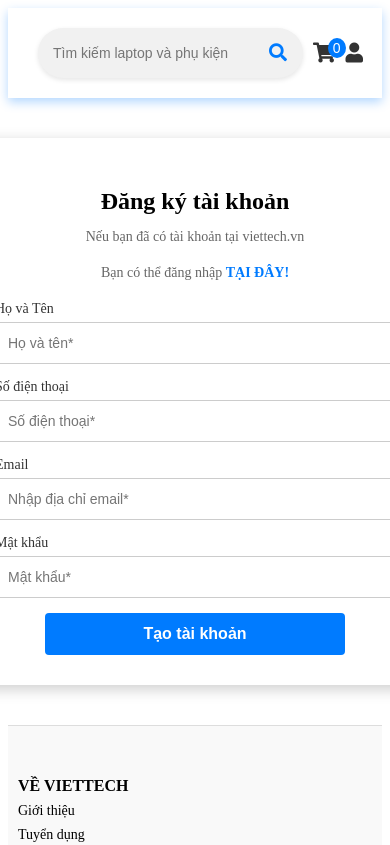
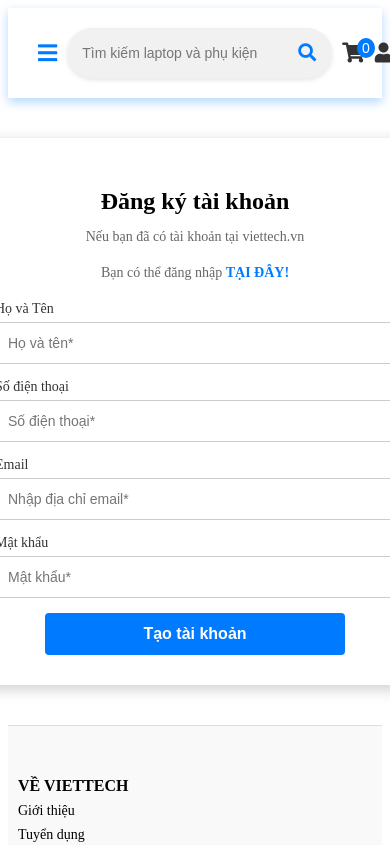
Before and after one commit to NguyenQuocViet26122005/viettechok, a plain HTML site: page Dangky.html in a window 390 px wide. Shown: the top 845 px of the page. Drawn offline with Linux system fonts and the light colour scheme.

Commit message:
commit message

```diff
--- a/Dangky.html
+++ b/Dangky.html
@@ -114,6 +114,9 @@
                 </div>
                 <a href="#">Khuyến mãi</a>
             </nav>
+            <div class="mobile-menu-toggle" onclick="toggleMobileMenu()">
+                <i class="fa fa-bars"></i>
+              </div>
             <div class="search-bar">
                 <input type="text" placeholder="Tìm kiếm laptop và phụ kiện">
                 <button><i class="fa fa-search"></i></button>
```
Also changed, not shown: Dangnhap.html (+3 -0 lines), Giohang.html (+3 -0 lines), Sanpham1.html (+3 -0 lines), Sanpham2.html (+3 -0 lines).
